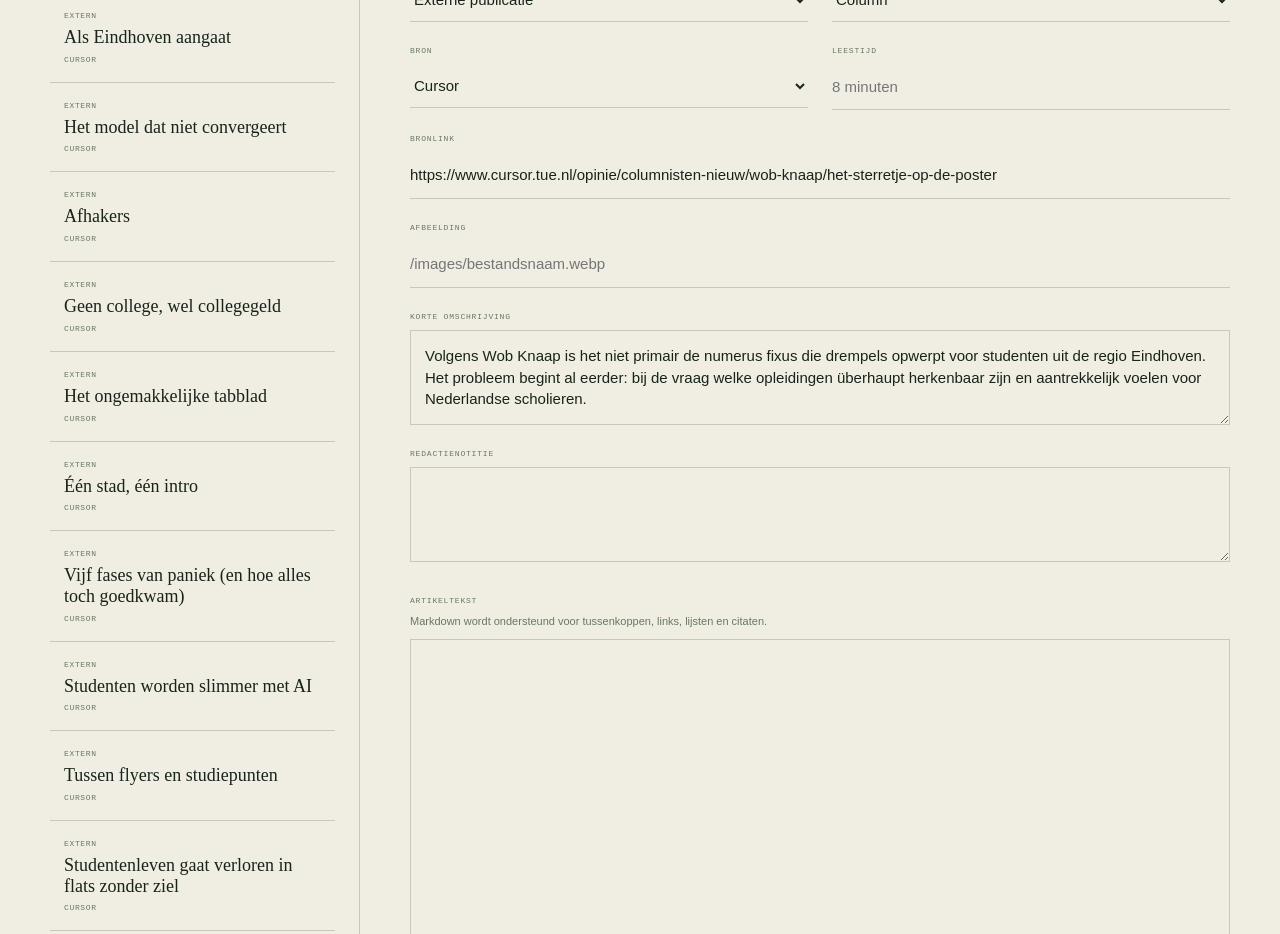
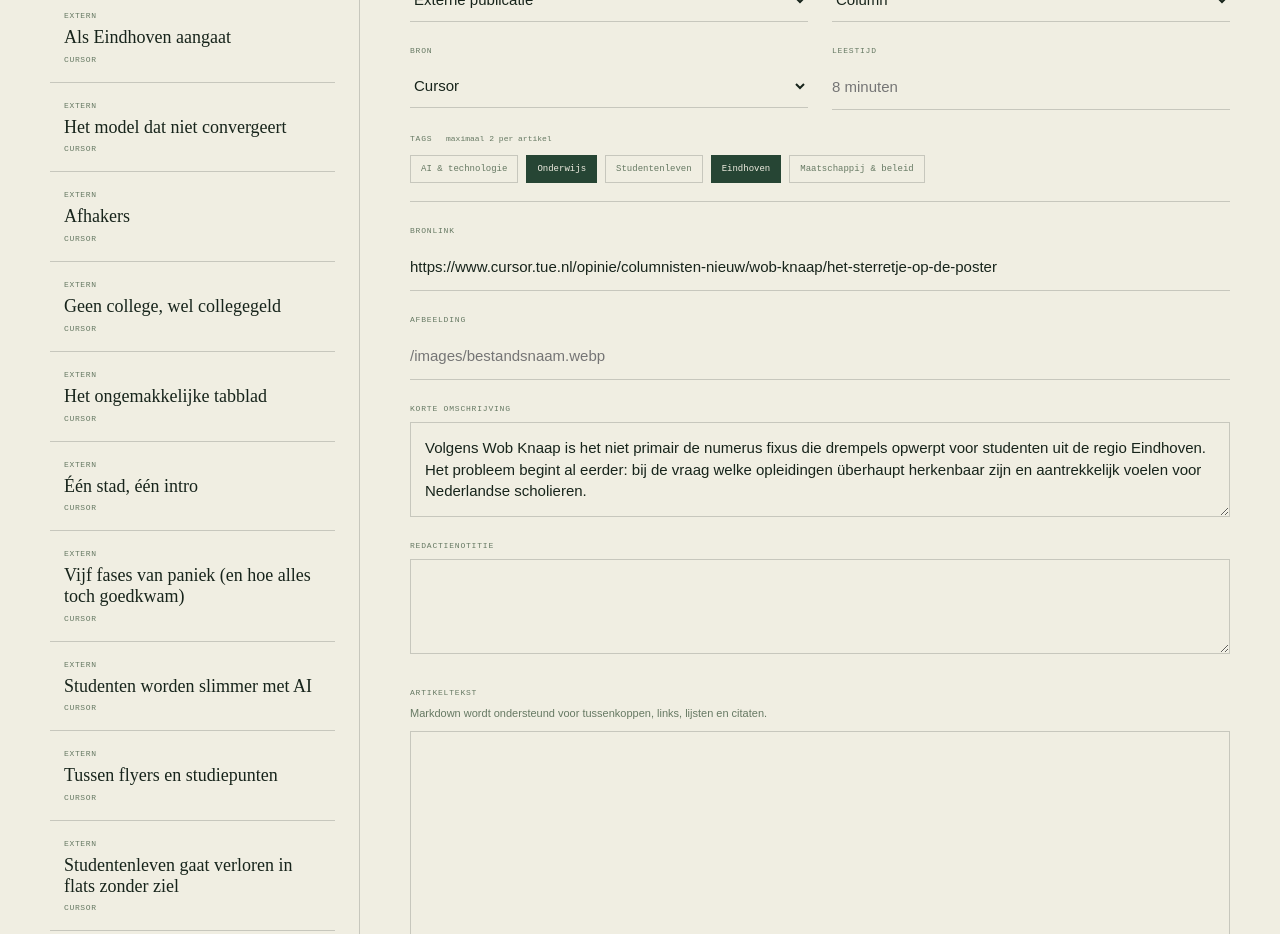
Before and after one commit to Wobknaap/Site, a Next.js app: page /beheer in a window 1280 px wide. Shown: the part 960-1894 px from the top of the page. Built offline with nearby package versions, Linux system fonts and the light colour scheme.

Commit message:
Voeg vijf vaste artikelcategorieën toe
Voegt vijf hoofdcategorieën toe aan content, site, lokale editor en validatie.

```diff
--- a/app/artikelen/[slug]/page.tsx
+++ b/app/artikelen/[slug]/page.tsx
@@ -26,6 +26,9 @@ export default async function ArticlePage({ params }: { params: Promise<{ slug:
         <a className="back-link" href="/artikelen">← Alle artikelen</a>
         <header>
           <p className="eyebrow">{article.type} · {article.date} · {article.reading}</p>
+          <div className="article-tags article-page-tags" aria-label="Onderwerpen">
+            {article.tags.map((tag) => <span className="article-tag" key={tag}>{tag}</span>)}
+          </div>
           <h1>{article.title}</h1>
           <p className="article-deck">{article.excerpt}</p>
         </header>
--- a/app/beheer/content-manager.tsx
+++ b/app/beheer/content-manager.tsx
@@ -1,7 +1,7 @@
 "use client";
 
 import { ChangeEvent, useEffect, useMemo, useRef, useState } from "react";
-import type { Article, ArticleSource, ArticleStatus, ContentStore, Note } from "../content";
+import { articleTags, type Article, type ArticleSource, type ArticleStatus, type ArticleTag, type ContentStore, type Note } from "../content";
 
 type ManagerView = "articles" | "notes";
 type WritableHandle = {
@@ -44,6 +44,7 @@ function makeArticle(): Article {
     sourceUrl: "",
     coverImage: "",
     editorialNote: "",
+    tags: [],
   };
 }
 
@@ -114,7 +115,7 @@ export function ContentManager({ initialContent }: { initialContent: ContentStor
       articles: content.articles.map((article) => article.slug === previousSlug ? { ...article, [field]: value } : article),
     };
     changeContent(next);
-    if (field === "slug") setSelectedSlug(value);
+    if (field === "slug") setSelectedSlug(value as string);
   }
 
   function addArticle() {
@@ -122,6 +123,13 @@ export function ContentManager({ initialContent }: { initialContent: ContentStor
     changeContent({ ...content, articles: [article, ...content.articles] });
     setSelectedSlug(article.slug);
     setView("articles");
+  }
+
+  function toggleTag(tag: ArticleTag) {
+    if (!selectedArticle) return;
+    const current = selectedArticle.tags ?? [];
+    const next = current.includes(tag) ? current.filter((item) => item !== tag) : [...current, tag].slice(0, 2);
+    updateArticle("tags", next);
   }
 
   function deleteArticle() {
@@ -286,6 +294,12 @@ export function ContentManager({ initialContent }: { initialContent: ContentStor
                 <label className="field">Type<select value={selectedArticle.type} onChange={(event) => updateArticle("type", event.target.value as Article["type"])}><option>Essay</option><option>Column</option><option>Analyse</option></select></label>
                 <label className="field">Bron<select value={selectedArticle.source} onChange={(event) => updateArticle("source", event.target.value as ArticleSource)}><option>Eigen site</option><option>Cursor</option><option>De AI Workshop</option></select></label>
                 <label className="field">Leestijd<input value={selectedArticle.reading} placeholder="8 minuten" onChange={(event) => updateArticle("reading", event.target.value)} /></label>
+                <fieldset className="field field-wide tag-field">
+                  <legend>Tags <span>maximaal 2 per artikel</span></legend>
+                  <div className="tag-options">
+                    {articleTags.map((tag) => <button className={(selectedArticle.tags ?? []).includes(tag) ? "selected" : ""} type="button" onClick={() => toggleTag(tag)} key={tag}>{tag}</button>)}
+                  </div>
+                </fieldset>
                 <label className="field field-wide">Bronlink<input type="url" value={selectedArticle.sourceUrl} placeholder="https://..." onChange={(event) => updateArticle("sourceUrl", event.target.value)} /></label>
                 <label className="field field-wide">Afbeelding<input value={selectedArticle.coverImage} placeholder="/images/bestandsnaam.webp" onChange={(event) => updateArticle("coverImage", event.target.value)} /></label>
                 <label className="field field-wide">Korte omschrijving<textarea rows={3} value={selectedArticle.excerpt} onChange={(event) => updateArticle("excerpt", event.target.value)} /></label>
--- a/app/components/article-list.tsx
+++ b/app/components/article-list.tsx
@@ -15,6 +15,9 @@ export function ArticleList({ items, compact = false }: { items: Article[]; comp
               <div className="article-meta">
                 <span>{article.type}{external ? ` · ${article.source}` : ""}</span>
                 <time>{article.date}</time>
+                <div className="article-tags" aria-label="Onderwerpen">
+                  {article.tags.map((tag) => <span className="article-tag" key={tag}>{tag}</span>)}
+                </div>
               </div>
               <h2><a href={href} {...linkProps}>{article.title}</a></h2>
               {!compact && <p>{article.excerpt}</p>}
--- a/app/content-data.json
+++ b/app/content-data.json
@@ -12,7 +12,11 @@
       "source": "Cursor",
       "sourceUrl": "https://www.cursor.tue.nl/opinie/columnisten-nieuw/wob-knaap/het-sterretje-op-de-poster",
       "coverImage": "",
-      "editorialNote": ""
+      "editorialNote": "",
+      "tags": [
+        "Onderwijs",
+        "Eindhoven"
+      ]
     },
     {
       "slug": "expeditie-roermond",
@@ -26,7 +30,10 @@
       "source": "Cursor",
       "sourceUrl": "https://www.cursor.tue.nl/opinie/columnisten-nieuw/wob-knaap/expeditie-roermond",
       "coverImage": "",
-      "editorialNote": ""
+      "editorialNote": "",
+      "tags": [
+        "Studentenleven"
+      ]
     },
     {
       "slug": "werken-tussen-de-colleges-door",
@@ -40,7 +47,11 @@
       "source": "Cursor",
       "sourceUrl": "https://www.cursor.tue.nl/opinie/columnisten-nieuw/wob-knaap/werken-tussen-de-colleges-door",
       "coverImage": "",
-      "editorialNote": ""
+      "editorialNote": "",
+      "tags": [
+        "Studentenleven",
+        "Onderwijs"
+      ]
     },
     {
       "slug": "als-eindhoven-aangaat",
@@ -54,7 +65,11 @@
       "source": "Cursor",
       "sourceUrl": "https://www.cursor.tue.nl/opinie/columnisten-nieuw/wob-knaap/als-eindhoven-aangaat",
       "coverImage": "",
-      "editorialNote": ""
+      "editorialNote": "",
+      "tags": [
+        "Eindhoven",
+        "Studentenleven"
+      ]
     },
     {
       "slug": "het-model-dat-niet-convergeert",
@@ -68,7 +83,10 @@
       "source": "Cursor",
       "sourceUrl": "https://www.cursor.tue.nl/opinie/columnisten-nieuw/wob-knaap/het-model-dat-niet-convergeert",
       "coverImage": "",
-      "editorialNote": ""
+      "editorialNote": "",
+      "tags": [
+        "Maatschappij & beleid"
+      ]
     },
     {
       "slug": "afhakers",
@@ -82,7 +100,11 @@
       "source": "Cursor",
       "sourceUrl": "https://www.cursor.tue.nl/opinie/columnisten-nieuw/wob-knaap/afhakers",
       "coverImage": "",
-      "editorialNote": ""
+      "editorialNote": "",
+      "tags": [
+        "Onderwijs",
+        "Eindhoven"
+      ]
     },
     {
       "slug": "geen-college-wel-collegegeld",
@@ -96,7 +118,11 @@
       "source": "Cursor",
       "sourceUrl": "https://www.cursor.tue.nl/opinie/columnisten-nieuw/wob-knaap/geen-college-wel-collegegeld",
       "coverImage": "",
-      "editorialNote": ""
+      "editorialNote": "",
+      "tags": [
+        "Onderwijs",
+        "Studentenleven"
+      ]
     },
     {
       "slug": "het-ongemakkelijke-tabblad",
@@ -110,7 +136,11 @@
       "source": "Cursor",
       "sourceUrl": "https://www.cursor.tue.nl/opinie/columnisten-nieuw/wob-knaap/het-ongemakkelijke-tabblad",
       "coverImage": "",
-      "editorialNote": ""
+      "editorialNote": "",
+      "tags": [
+        "AI & technologie",
+        "Onderwijs"
+      ]
     },
     {
       "slug": "een-stad-een-intro",
@@ -124,7 +154,11 @@
       "source": "Cursor",
       "sourceUrl": "https://www.cursor.tue.nl/opinie/columnisten-nieuw/wob-knaap/een-stad-een-intro",
       "coverImage": "",
-      "editorialNote": ""
+      "editorialNote": "",
+      "tags": [
+        "Eindhoven",
+        "Studentenleven"
+      ]
     },
     {
       "slug": "vijf-fases-van-paniek-en-hoe-alles-toch-goedkwam",
@@ -138,7 +172,11 @@
       "source": "Cursor",
       "sourceUrl": "https://www.cursor.tue.nl/opinie/columnisten-nieuw/wob-knaap/vijf-fases-van-paniek-en-hoe-alles-toch-goedkwam",
       "coverImage": "",
-      "editorialNote": ""
+      "editorialNote": "",
+      "tags": [
+        "Onderwijs",
+        "Studentenleven"
+      ]
     },
     {
       "slug": "studenten-worden-slimmer-met-ai",
@@ -152,7 +190,11 @@
       "source": "Cursor",
       "sourceUrl": "https://www.cursor.tue.nl/opinie/columnisten-nieuw/wob-knaap/studenten-worden-slimmer-met-ai",
       "coverImage": "",
-      "editorialNote": ""
+      "editorialNote": "",
+      "tags": [
+        "AI & technologie",
+        "Onderwijs"
+      ]
     },
     {
       "slug": "tussen-flyers-en-studiepunten",
@@ -166,7 +208,11 @@
       "source": "Cursor",
       "sourceUrl": "https://www.cursor.tue.nl/opinie/columnisten-nieuw/wob-knaap/tussen-flyers-en-studiepunten",
       "coverImage": "",
-      "editorialNote": ""
+      "editorialNote": "",
+      "tags": [
+        "Studentenleven",
+        "Onderwijs"
+      ]
     },
     {
       "slug": "studentenleven-gaat-verloren-in-flats-zonder-ziel",
@@ -180,7 +226,11 @@
       "source": "Cursor",
       "sourceUrl": "https://www.cursor.tue.nl/opinie/columnisten-nieuw/wob-knaap/studentenleven-gaat-verloren-in-flats-zonder-ziel",
       "coverImage": "",
-      "editorialNote": ""
+      "editorialNote": "",
+      "tags": [
+        "Studentenleven",
+        "Eindhoven"
+      ]
     }
   ],
   "notes": []
--- a/app/content.ts
+++ b/app/content.ts
@@ -2,6 +2,8 @@ import rawContent from "./content-data.json";
 
 export type ArticleStatus = "published" | "draft" | "external";
 export type ArticleSource = "Eigen site" | "Cursor" | "De AI Workshop";
+export const articleTags = ["AI & technologie", "Onderwijs", "Studentenleven", "Eindhoven", "Maatschappij & beleid"] as const;
+export type ArticleTag = (typeof articleTags)[number];
 
 export type Article = {
   slug: string;
@@ -16,6 +18,7 @@ export type Article = {
   sourceUrl: string;
   coverImage: string;
   editorialNote: string;
+  tags: ArticleTag[];
 };
 
 export type Note = {
--- a/app/globals.css
+++ b/app/globals.css
@@ -59,6 +59,8 @@ figcaption { display: flex; justify-content: space-between; gap: 18px; margin-to
 .article-meta { padding-top: 3px; display: flex; flex-direction: column; gap: 8px; font: 8px var(--font-geist-mono); text-transform: uppercase; letter-spacing: .1em; }
 .article-meta span { color: var(--orange); }
 .article-meta time { color: var(--moss); }
+.article-tags { display: flex; flex-wrap: wrap; gap: 5px; margin-top: 3px; }
+.article-meta .article-tag, .article-tag { width: max-content; padding: 4px 6px; border: 1px solid var(--line); color: var(--moss); font: 7px/1 var(--font-geist-mono); text-transform: uppercase; letter-spacing: .06em; }
 .article-copy h2 { margin: 0; font: 400 clamp(28px, 2.5vw, 40px)/1.02 var(--serif); letter-spacing: -.035em; }
 .article-copy h2 a:hover { color: var(--moss); }
 .article-copy > p { max-width: 430px; margin: 1px 0 0; font: 16px/1.5 var(--serif); }
@@ -97,6 +99,7 @@ figcaption { display: flex; justify-content: space-between; gap: 18px; margin-to
 .article-page header { padding-bottom: 70px; border-bottom: 1px solid var(--ink); }
 .article-page h1 { margin: 36px 0; font: 400 clamp(62px, 8vw, 112px)/.9 var(--serif); letter-spacing: -.06em; }
 .article-deck { max-width: 720px; margin: 0; font: 26px/1.38 var(--serif); }
+.article-page-tags { margin-top: 22px; }
 .article-body { max-width: 680px; margin: 80px auto; }
 .article-body p { margin: 0 0 32px; font: 21px/1.65 var(--serif); }
 .article-body p:first-child::first-letter { float: left; margin: 5px 9px 0 0; font: 76px/.72 var(--serif); color: var(--forest); }
@@ -147,6 +150,12 @@ figcaption { display: flex; justify-content: space-between; gap: 18px; margin-to
 .field input, .field textarea, .field select { width: 100%; padding: 12px 0; border: 0; border-bottom: 1px solid var(--line); border-radius: 0; outline: none; background: transparent; color: var(--ink); font: 15px/1.45 var(--font-geist-sans); text-transform: none; letter-spacing: 0; }
 .field textarea { padding: 14px; border: 1px solid var(--line); resize: vertical; }
 .field input:focus, .field textarea:focus, .field select:focus { border-color: var(--ink); }
+.tag-field { margin: 0; padding: 0 0 18px; border: 0; border-bottom: 1px solid var(--line); }
+.tag-field legend { margin-bottom: 12px; padding: 0; }
+.tag-field legend span { margin-left: 8px; color: var(--moss); text-transform: none; letter-spacing: 0; }
+.tag-options { display: flex; flex-wrap: wrap; gap: 8px; }
+.tag-options button { padding: 8px 10px; border: 1px solid var(--line); background: transparent; color: var(--moss); font: 9px var(--font-geist-mono); }
+.tag-options button.selected { border-color: var(--forest); background: var(--forest); color: var(--paper); }
 .body-field { margin-top: 10px; }
 .body-field > span { color: var(--moss); font: 11px/1.45 var(--font-geist-sans); text-transform: none; letter-spacing: 0; }
 .body-field textarea { min-height: 540px; font: 16px/1.65 var(--font-geist-mono); }
--- a/scripts/build-pages.mjs
+++ b/scripts/build-pages.mjs
@@ -81,7 +81,7 @@ function articleList(items) {
     return `<article class="article-row">
       <span class="article-number">${String(index + 1).padStart(2, "0")}</span>
       <div class="article-copy">
-        <div class="article-meta"><span>${escapeHtml(article.type)}${external ? ` · ${escapeHtml(article.source)}` : ""}</span><time>${escapeHtml(article.date)}</time></div>
+        <div class="article-meta"><span>${escapeHtml(article.type)}${external ? ` · ${escapeHtml(article.source)}` : ""}</span><time>${escapeHtml(article.date)}</time><div class="article-tags" aria-label="Onderwerpen">${article.tags.map((tag) => `<span class="article-tag">${escapeHtml(tag)}</span>`).join("")}</div></div>
         <h2><a href="${escapeHtml(url)}"${externalProps}>${escapeHtml(article.title)}</a></h2>
         <p>${escapeHtml(article.excerpt)}</p>
       </div>
@@ -151,7 +151,7 @@ for (const article of articles.filter((item) => item.status === "published")) {
     title: `${article.title} · Wob Knaap`,
     description: article.excerpt,
     active: "artikelen",
-    body: `<main id="top" class="article-page page-wrap"><a class="back-link" href="${href("/artikelen/")}">← Terug naar artikelen</a><article><header><p class="eyebrow">${escapeHtml(article.type)} · ${escapeHtml(article.date)}${article.reading ? ` · ${escapeHtml(article.reading)}` : ""}</p><h1>${escapeHtml(article.title)}</h1><p class="article-deck">${escapeHtml(article.excerpt)}</p>${article.coverImage ? `<img class="article-cover" src="${href(article.coverImage)}" alt="">` : ""}</header><div class="article-body">${markdown(article.body)}</div><footer class="article-end"><span>${escapeHtml(article.type)}</span><span>${escapeHtml(article.date)}</span></footer></article></main>`,
+    body: `<main id="top" class="article-page page-wrap"><a class="back-link" href="${href("/artikelen/")}">← Terug naar artikelen</a><article><header><p class="eyebrow">${escapeHtml(article.type)} · ${escapeHtml(article.date)}${article.reading ? ` · ${escapeHtml(article.reading)}` : ""}</p><div class="article-tags article-page-tags" aria-label="Onderwerpen">${article.tags.map((tag) => `<span class="article-tag">${escapeHtml(tag)}</span>`).join("")}</div><h1>${escapeHtml(article.title)}</h1><p class="article-deck">${escapeHtml(article.excerpt)}</p>${article.coverImage ? `<img class="article-cover" src="${href(article.coverImage)}" alt="">` : ""}</header><div class="article-body">${markdown(article.body)}</div><footer class="article-end"><span>${escapeHtml(article.type)}</span><span>${escapeHtml(article.date)}</span></footer></article></main>`,
   }));
 }
 
```
Also changed, not shown: scripts/validate-public-content.mjs (+7 -0 lines), 1 other file (tests, documents, lock files or other folders).
